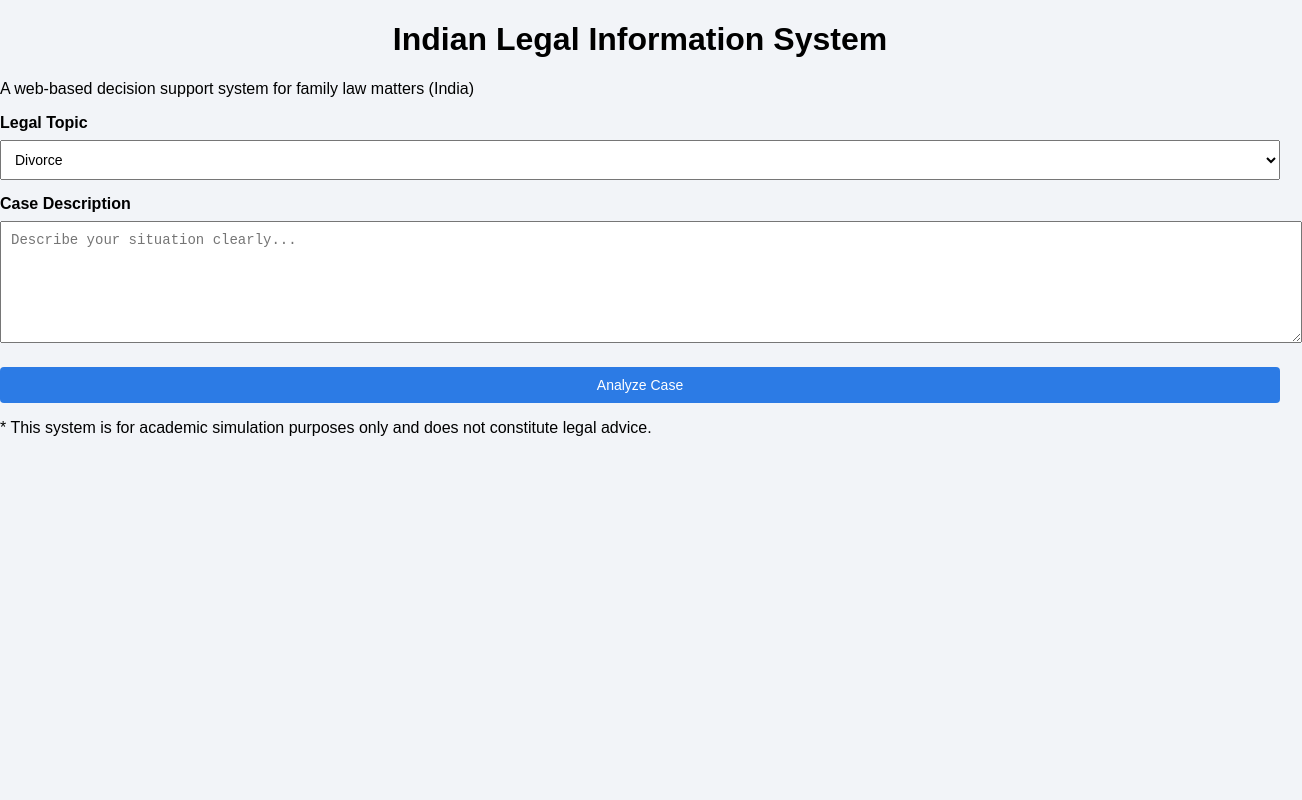
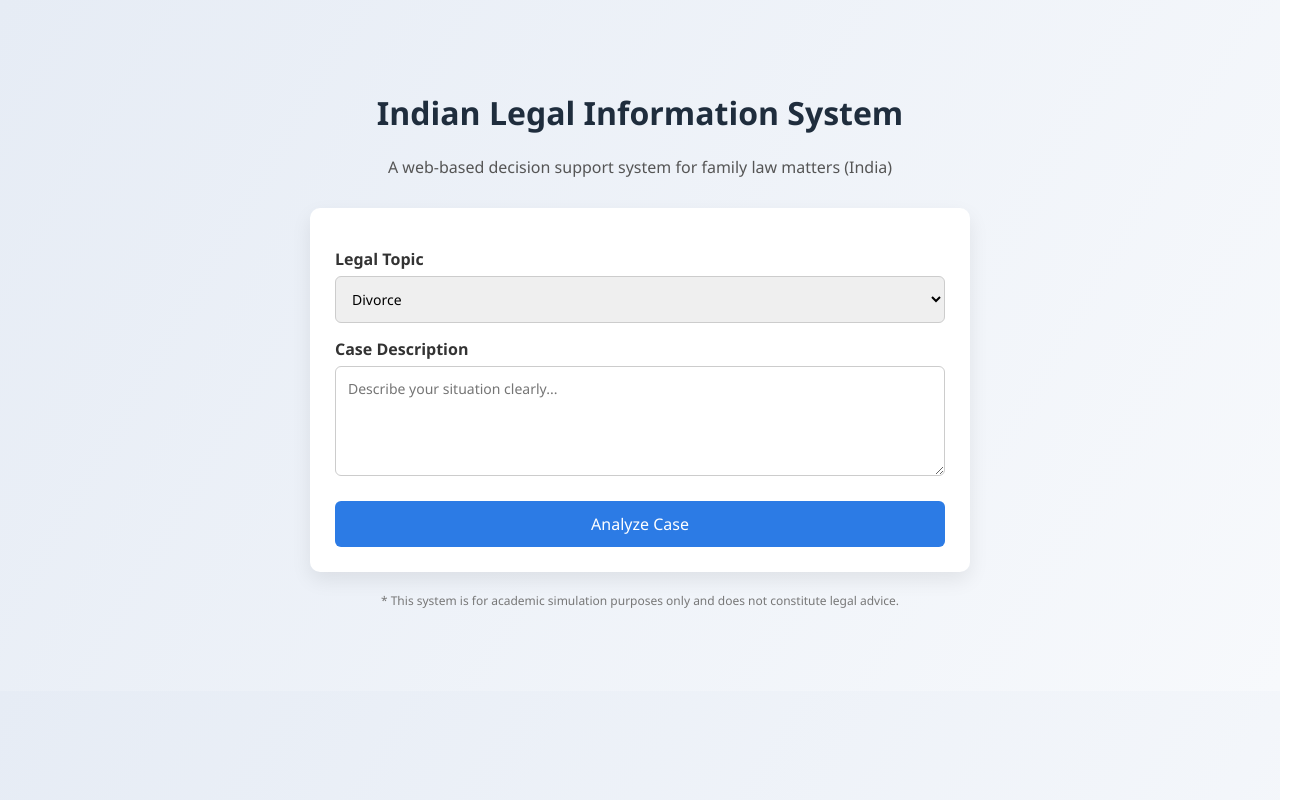
Before and after one commit to Jivendra22/Simulation-of-Family-Law-Disputes, a plain HTML site: page index.html in a window 1280 px wide. Shown: the whole page, 1302 px wide, since content can reach past the window. Drawn offline with Linux system fonts and the light colour scheme.

Commit message:
Refactor CSS for improved styling and layout

```diff
--- a/style.css
+++ b/style.css
@@ -1,54 +1,102 @@
+* {
+  box-sizing: border-box;
+  font-family: "Segoe UI", Tahoma, sans-serif;
+}
+
 body {
-  font-family: Arial, sans-serif;
-  background: #f2f4f8;
+  background: linear-gradient(120deg, #e6ecf5, #f7f9fc);
   margin: 0;
   padding: 0;
 }
 
-.container {
-  width: 90%;
-  max-width: 600px;
-  background: #ffffff;
+.app-container {
+  max-width: 700px;
+  margin: 50px auto;
   padding: 20px;
-  margin: 50px auto;
-  border-radius: 8px;
-  box-shadow: 0 0 10px rgba(0,0,0,0.1);
 }
 
-h1, h2 {
+h1 {
   text-align: center;
+  color: #1f2d3d;
+}
+
+.subtitle {
+  text-align: center;
+  color: #555;
+  margin-bottom: 30px;
+}
+
+.card {
+  background: #ffffff;
+  padding: 25px;
+  border-radius: 10px;
+  box-shadow: 0 8px 20px rgba(0,0,0,0.08);
 }
 
 label {
   display: block;
   margin-top: 15px;
-  font-weight: bold;
+  font-weight: 600;
+  color: #333;
 }
 
-select, textarea, button {
+select, textarea {
   width: 100%;
-  margin-top: 8px;
-  padding: 10px;
+  padding: 12px;
+  margin-top: 6px;
+  border-radius: 6px;
+  border: 1px solid #ccc;
   font-size: 14px;
 }
 
 textarea {
-  height: 100px;
+  min-height: 110px;
+  resize: vertical;
 }
 
 button {
   margin-top: 20px;
-  background-color: #2c7be5;
-  color: white;
+  width: 100%;
+  padding: 12px;
+  background: #2c7be5;
   border: none;
+  color: #fff;
+  font-size: 16px;
+  border-radius: 6px;
   cursor: pointer;
-  border-radius: 4px;
 }
 
 button:hover {
-  background-color: #1a5fd0;
+  background: #1a5fd0;
+}
+
+.result-card {
+  background: #ffffff;
+  margin-top: 25px;
+  padding: 20px;
+  border-left: 5px solid #2c7be5;
+  border-radius: 6px;
+  box-shadow: 0 5px 15px rgba(0,0,0,0.06);
+}
+
+.result-card h3 {
+  margin-top: 0;
+  color: #1f2d3d;
+}
+
+pre {
+  white-space: pre-wrap;
+  font-size: 14px;
+  color: #333;
 }
 
 .hidden {
   display: none;
 }
+
+.disclaimer {
+  margin-top: 20px;
+  font-size: 12px;
+  color: #777;
+  text-align: center;
+}
```
